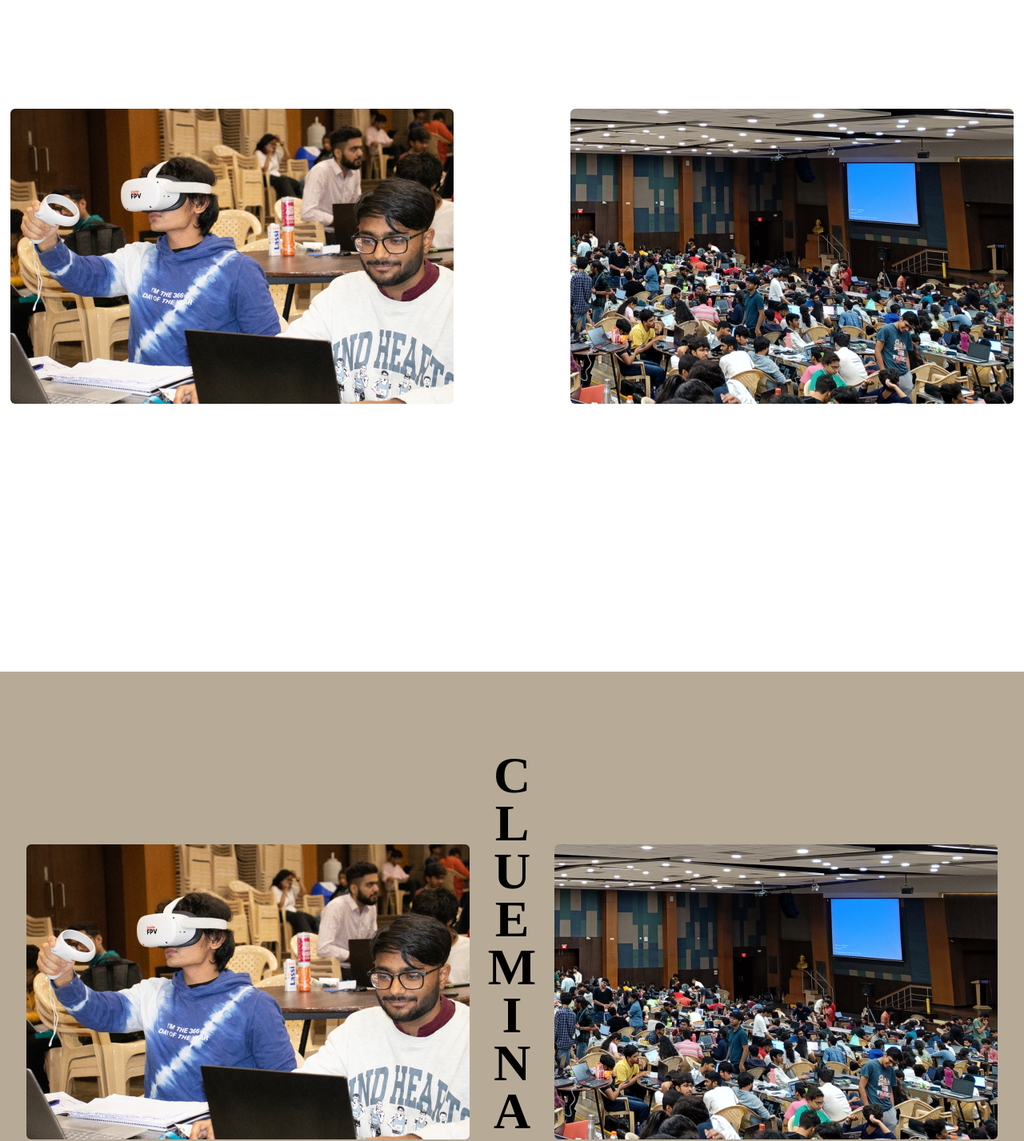
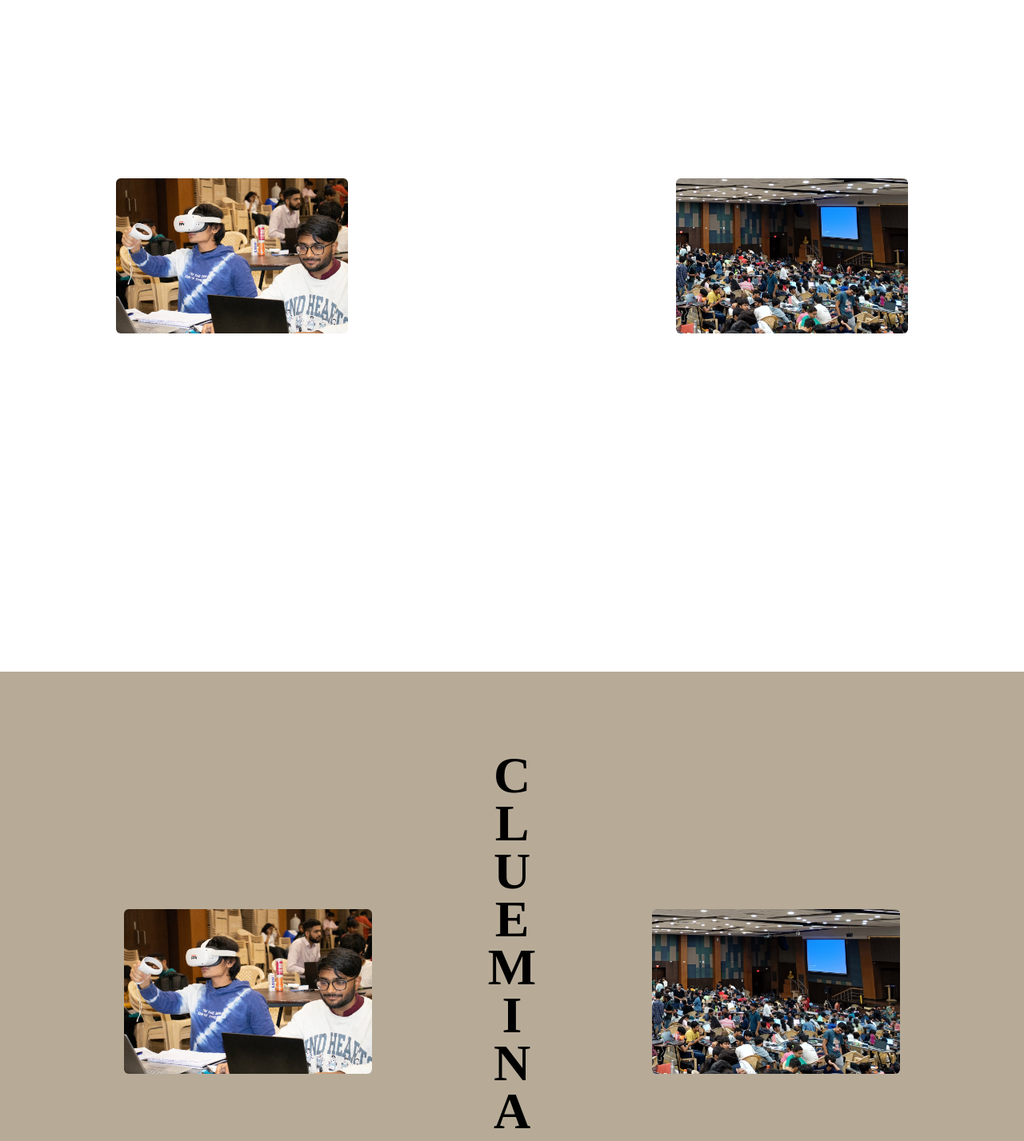
Before and after one commit to Raunak216/test, a Next.js app: page / in a window 1280 px wide. Shown: the part 880-2307 px from the top of the page at 80% size. Built offline with nearby package versions, Linux system fonts and the light colour scheme.

Commit message:
Image tag added (#3)
* Image Cards stacked on Top

* Marquee Banner created

* Delete src/app/index.tsx

* Update settings.json

* Image tag added

---------

Co-authored-by: Abhinav G <56132559+Abh1noob@users.noreply.github.com>

```diff
--- a/src/components/StickyStack.tsx
+++ b/src/components/StickyStack.tsx
@@ -1,3 +1,4 @@
+import Image from 'next/image';
 import React from 'react';
 
 const StickyStack: React.FC = () => {
@@ -25,9 +26,6 @@ const StickyStack: React.FC = () => {
     <div className="relative">
       {/* Top Stacks */}
       <div className="flex">
-        {/* Vertical Text for Cookoff */}
-
-
         {/* Top Left Stack */}
         <div className="flex-1 relative">
           {topLeftStackData.map((card, index) => (
@@ -36,19 +34,18 @@ const StickyStack: React.FC = () => {
               className="h-screen sticky top-0 flex items-center justify-center"
               style={{ zIndex: index + 1 }}
             >
-              <img
+              <Image
                 src={card.src}
                 alt={card.alt}
-                style={{
-                  width: '554px',
-                  height: '369px',
-                }
-                }
+                width={554}
+                height={369}
                 className="w-1/2 h-auto max-h-[60%] object-cover rounded-md"
               />
             </div>
           ))}
         </div>
+
+        {/* Vertical Text for Cookoff */}
         <div className="sticky top-0 flex items-center justify-center w-10 h-screen">
           <div
             className="text-black flex flex-col justify-center items-center"
@@ -69,6 +66,7 @@ const StickyStack: React.FC = () => {
             <span> F</span>
           </div>
         </div>
+
         {/* Spacer */}
         <div className="w-20"></div>
 
@@ -80,14 +78,11 @@ const StickyStack: React.FC = () => {
               className="h-screen sticky top-0 flex items-center justify-center"
               style={{ zIndex: index + 1 }}
             >
-              <img
+              <Image
                 src={card.src}
                 alt={card.alt}
-                style={{
-                  width: '554px',
-                  height: '369px',
-                }
-                }
+                width={554}
+                height={369}
                 className="w-1/2 h-auto max-h-[60%] object-cover rounded-md"
               />
             </div>
@@ -99,7 +94,7 @@ const StickyStack: React.FC = () => {
       <div className="h-20"></div>
 
       {/* Bottom Stacks */}
-     <div className = "bg-[#B7AB98]">
+      <div className="bg-[#B7AB98]">
         <div className="flex mt-10">
           {/* Bottom Left Stack */}
           <div className="flex-1 relative">
@@ -109,14 +104,11 @@ const StickyStack: React.FC = () => {
                 className="h-screen sticky top-0 flex items-center justify-center"
                 style={{ zIndex: index + 1 }}
               >
-              <img
+                <Image
                   src={card.src}
                   alt={card.alt}
-                style={{
-                  width: '554px',
-                  height: '369px',
-                }
-                }
+                  width={554}
+                  height={369}
                   className="w-1/2 h-auto max-h-[60%] object-cover rounded-md"
                 />
               </div>
@@ -156,14 +148,11 @@ const StickyStack: React.FC = () => {
                 className="h-screen sticky top-0 flex items-center justify-center"
                 style={{ zIndex: index + 1 }}
               >
-              <img
+                <Image
                   src={card.src}
                   alt={card.alt}
-                style={{
-                  width: '554px',
-                  height: '369px',
-                }
-                }
+                  width={554}
+                  height={369}
                   className="w-1/2 h-auto max-h-[60%] object-cover rounded-md"
                 />
               </div>
```
Lines whose indentation alone changed are shown as unchanged.
